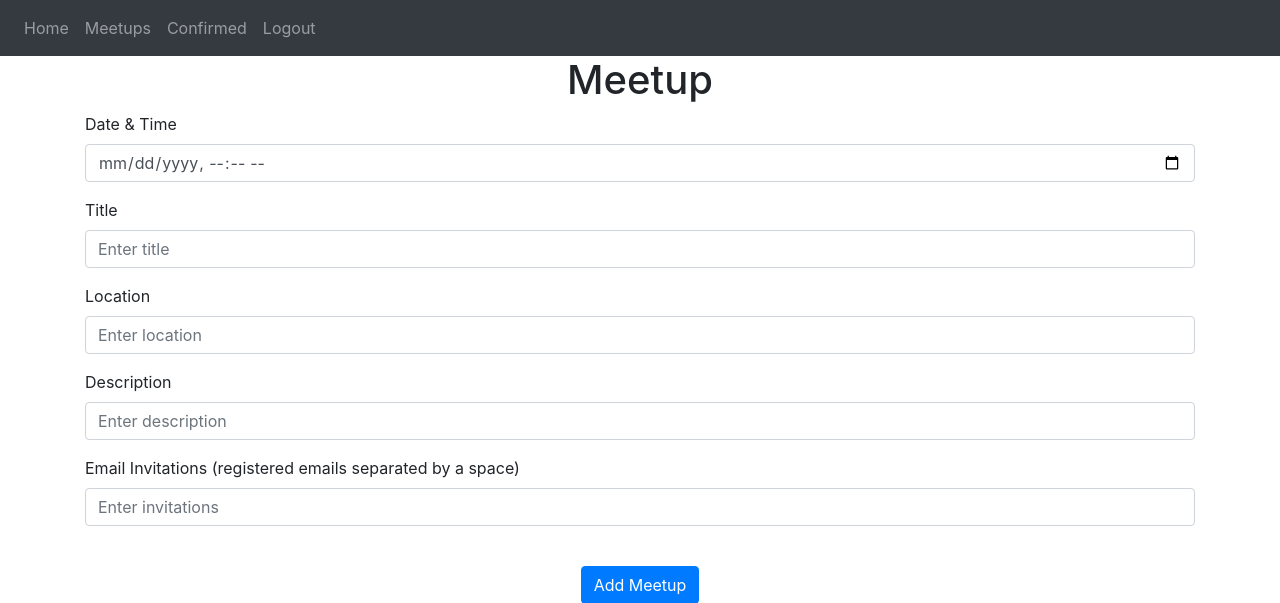
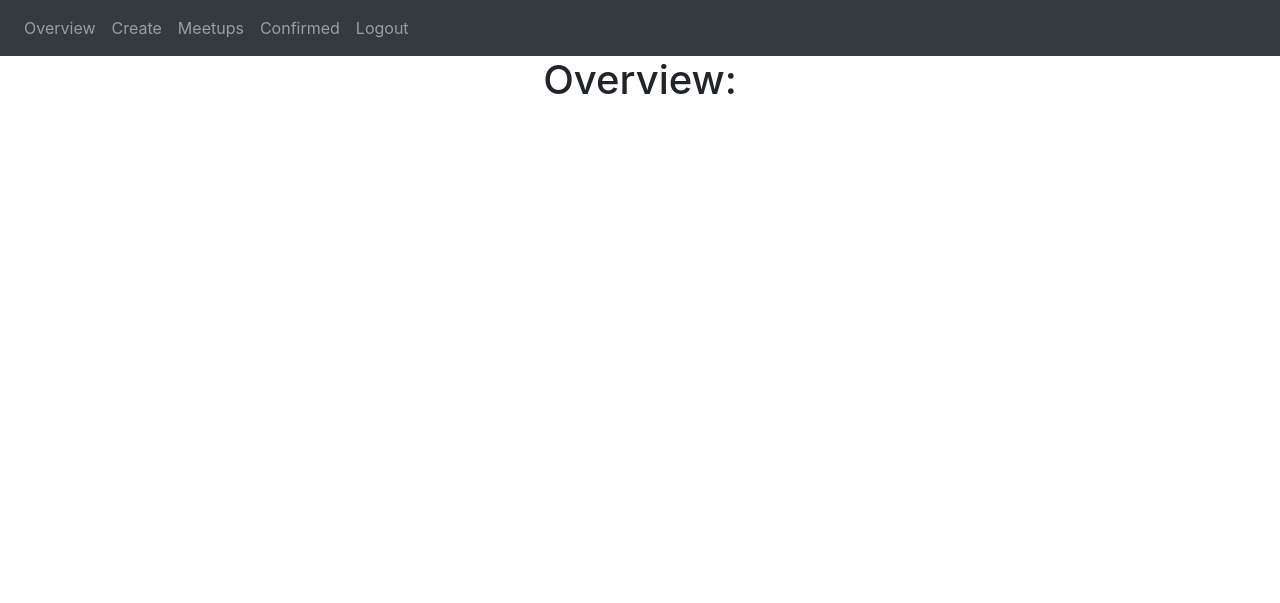
Before and after one commit to Jeffery05/MeetUp, a Flask app: page / in a window 1280 px wide. Shown: the top 603 px of the page. Run offline with Flask 3, Linux system fonts and the light colour scheme; a user stored in the database is signed in; some libraries are stand-ins or nearby versions.

Commit message:
added a how-to and overview page, turned the home page into create

```diff
--- a/website/templates/base.html
+++ b/website/templates/base.html
@@ -30,11 +30,13 @@
       <div class="collapse navbar-collapse" id="navbar">
         <div class="navbar-nav">
           {% if user.is_authenticated %}
-          <a class="nav-item nav-link" id="home" href="/">Home</a>
+          <a class="nav-item nav-link" id="overview" href="/">Overview</a>
+          <a class="nav-item nav-link" id="create" href="/create">Create</a>
           <a class="nav-item nav-link" id="view_meetups" href="/view_meetups">Meetups</a>
           <a class="nav-item nav-link" id="confirmed" href="/confirmed">Confirmed</a>
           <a class="nav-item nav-link" id="logout" href="/logout">Logout</a>
           {% else %}
+          <a class="nav-item nav-link" id="howTo" href="/how-to">How To</a>
           <a class="nav-item nav-link" id="signUp" href="/sign-up">Sign Up</a>
           <a class="nav-item nav-link" id="login" href="/login">Login</a>
           {%  endif %}
--- a/website/templates/home.html
+++ b/website/templates/create.html
@@ -1,4 +1,4 @@
-{% extends "base.html" %} {% block title %}Home{% endblock %} {% block content
+{% extends "base.html" %} {% block title %}Create{% endblock %} {% block content
 %}
 <h1 align="center">Meetup</h1>
 
--- /dev/null
+++ b/website/templates/howTo.html
@@ -0,0 +1,4 @@
+{% extends "base.html" %} {% block title %}How-To{% endblock %} {% block content
+    %}
+    <h1 align="center">How To:</h1>
+    {% endblock %}
--- /dev/null
+++ b/website/templates/overview.html
@@ -0,0 +1,4 @@
+{% extends "base.html" %} {% block title %}Overview{% endblock %} {% block content
+    %}
+    <h1 align="center">Overview:</h1>
+    {% endblock %}
--- a/website/views.py
+++ b/website/views.py
@@ -7,9 +7,15 @@ from datetime import datetime
 
 views = Blueprint('views', __name__) # define blueprint for our application
 
+
 @views.route('/', methods=['GET', 'POST']) #decorator: whenever you go to the / URL, whatever in hom() will run
 @login_required
-def home():
+def overview():
+    return render_template("overview.html", user=current_user)
+
+@views.route('/create', methods=['GET', 'POST']) #decorator: whenever you go to the / URL, whatever in hom() will run
+@login_required
+def create():
     if request.method == 'POST':
         meetup_date = request.form.get('date')
         date = datetime.strptime(meetup_date, '%Y-%m-%dT%H:%M')
@@ -40,7 +46,7 @@ def home():
             flash('Meetup added!', category='success')
         else:
             flash('There was an error creating this meetup. Please try again.', category='error')
-    return render_template("home.html", user=current_user)
+    return render_template("create.html", user=current_user)
 
 @views.route('/view_meetups', methods=['GET', 'POST']) #decorator: whenever you go to the / URL, whatever in hom() will run
 @login_required
```
Also changed, not shown: website/auth.py (+6 -2 lines), instance/database.db.
